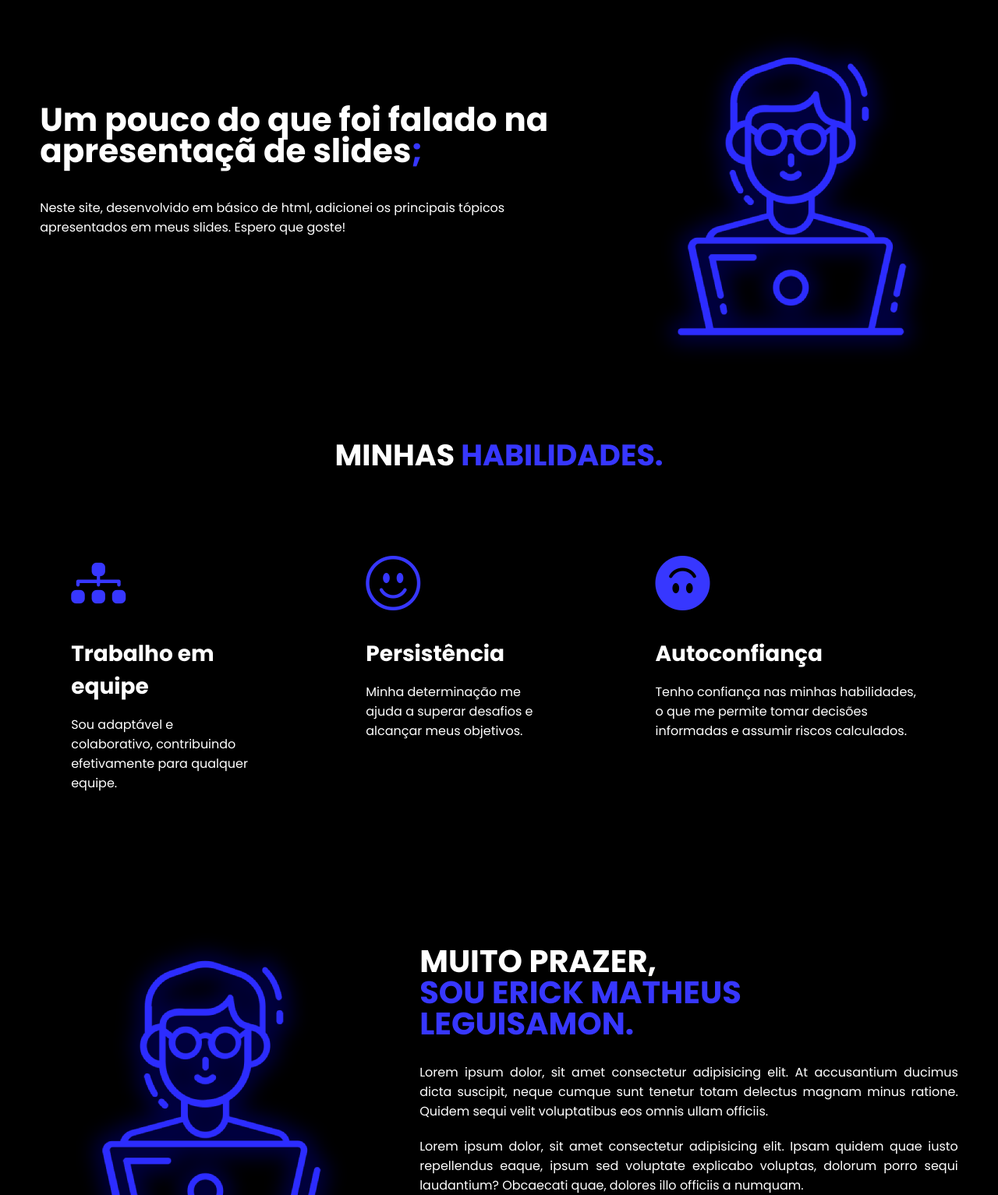
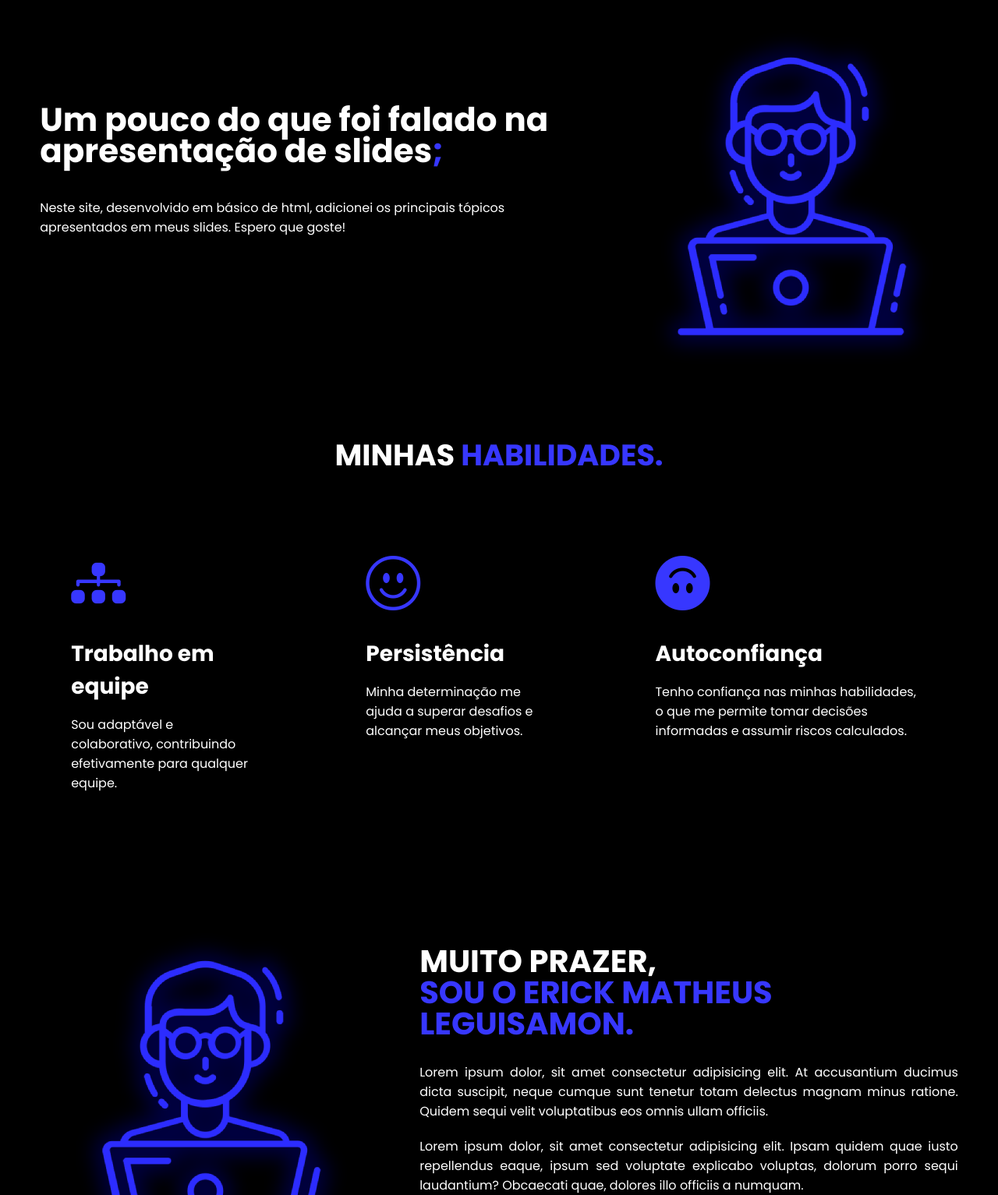
Before and after one commit to erickmth/marketingpessoal-site, a plain HTML site: page index.html in a window 1280 px wide. Shown: the part 198-1731 px from the top of the page at 78% size. Drawn offline with nearby package versions, Linux system fonts and the light colour scheme.

Commit message:
Add files via upload

```diff
--- a/index.html
+++ b/index.html
@@ -72,7 +72,7 @@
             <div class="interface">
                 <div class="flex">
                     <div class="txt-topo-site">
-                        <h1>Um pouco do que foi falado na apresentaçã de slides<span>;</span></h1>
+                        <h1>Um pouco do que foi falado na apresentação de slides<span>;</span></h1>
                         <p>Neste site, desenvolvido em básico de html, adicionei os principais tópicos apresentados em meus slides. Espero que goste!</p>
 
 
@@ -118,7 +118,7 @@
                     </div><!--img-sobre-->
 
                     <div class="txt-sobre">
-                        <h2>MUITO PRAZER, <span>SOU ERICK MATHEUS LEGUISAMON.</span></h2>
+                        <h2>MUITO PRAZER, <span>SOU O ERICK MATHEUS LEGUISAMON.</span></h2>
                         <p>Lorem ipsum dolor, sit amet consectetur adipisicing elit. At accusantium ducimus dicta suscipit, neque cumque sunt tenetur totam delectus magnam minus ratione. Quidem sequi velit voluptatibus eos omnis ullam officiis.</p>
                         <p>Lorem ipsum dolor, sit amet consectetur adipisicing elit. Ipsam quidem quae iusto repellendus eaque, ipsum sed voluptate explicabo voluptas, dolorum porro sequi laudantium? Obcaecati quae, dolores illo officiis a numquam.</p>
                         <div class="btn-social">
```
